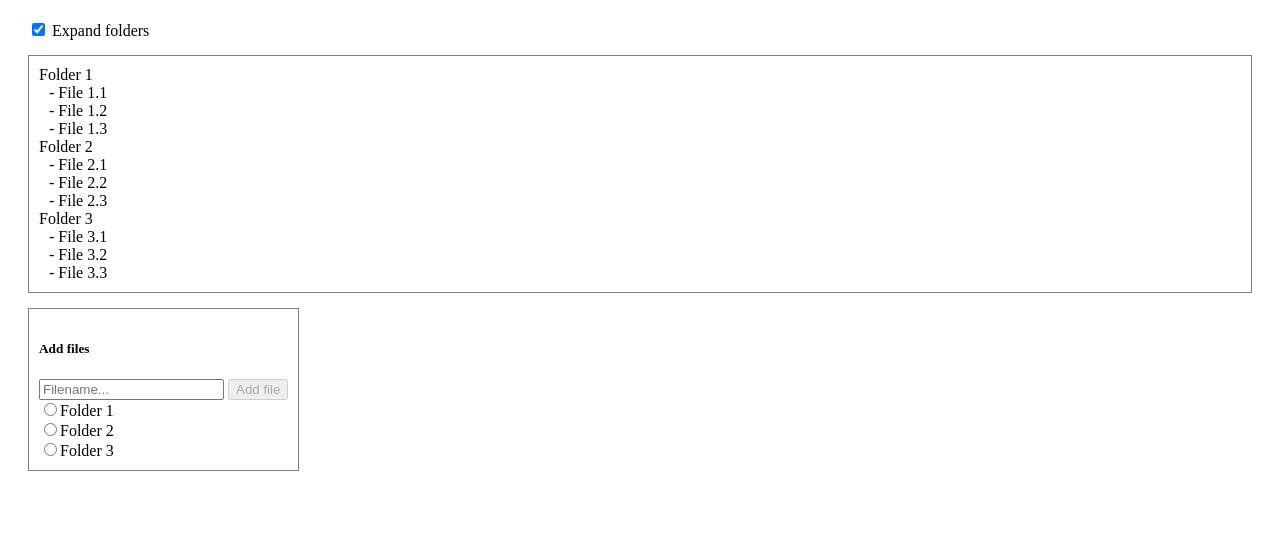
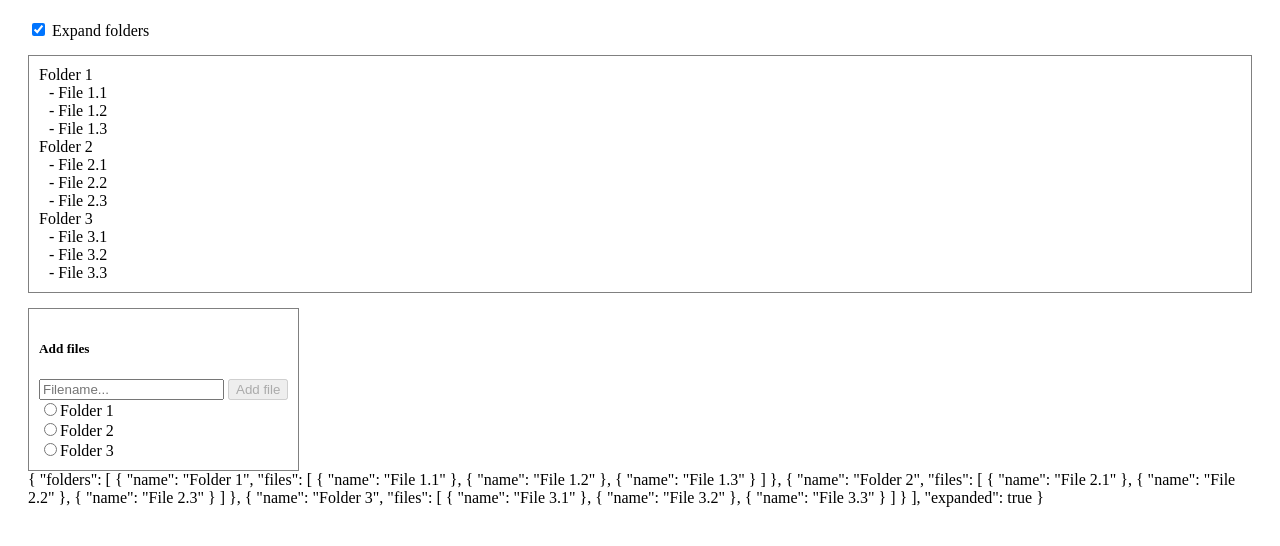
Before and after one commit to astillman/AngularJS-Feb_2016, a plain HTML site: page Hw 1/Part 2/index.html in a window 1280 px wide. Drawn offline with nearby package versions, Linux system fonts and the light colour scheme.

Commit message:
Fixes to part 2

```diff
--- a/Hw 1/Part 2/index.html
+++ b/Hw 1/Part 2/index.html
@@ -42,7 +42,7 @@
         <div ng-bind="folder.name" class="folder">
         </div>
         <div ng-repeat="file in folder.files" ng-show="ctrl.expanded">
-            <div class="file" ng-bind="'- ' + file"></div>
+            <div class="file" ng-bind="'- ' + file.name"></div>
           </div>
       </div>
     </div>
@@ -54,6 +54,9 @@
         <input type="radio" name="folder-index" ng-value="$index" ng-model="ctrl.selectedFolderIndex"><span ng-bind="folder.name"></span>
       </div>
     </div>
+    <div>
+    {{ ctrl | json }}
+    </div>
   	</div>
 
   </body>
--- a/Hw 1/Part 2/index.js
+++ b/Hw 1/Part 2/index.js
@@ -2,14 +2,13 @@ angular.module('MyApp', [])
 .controller('MainController', function() {
 	var self = this;
 	self.folders = [
-	  {name: 'Folder 1', files: ['File 1.1', 'File 1.2', 'File 1.3']},
-	  {name: 'Folder 2', files: ['File 2.1', 'File 2.2', 'File 2.3']},
-	  {name: 'Folder 3', files: ['File 3.1', 'File 3.2', 'File 3.3']}
+	  {name: 'Folder 1', files: [{name: 'File 1.1'},{name: 'File 1.2'}, {name: 'File 1.3'}]},
+	  {name: 'Folder 2', files: [{name: 'File 2.1'},{name: 'File 2.2'}, {name: 'File 2.3'}]},
+	  {name: 'Folder 3', files: [{name: 'File 3.1'},{name: 'File 3.2'}, {name: 'File 3.3'}]}
 	];
 	self.expanded = true;
 	self.onButtonClick = function() {
 		//alert('clicked');
-		self.folders[self.selectedFolderIndex].files.push(self.toAdd);
-		console.log('test');
+		self.folders[self.selectedFolderIndex].files.push({name: self.toAdd});
 	};
 });
```
